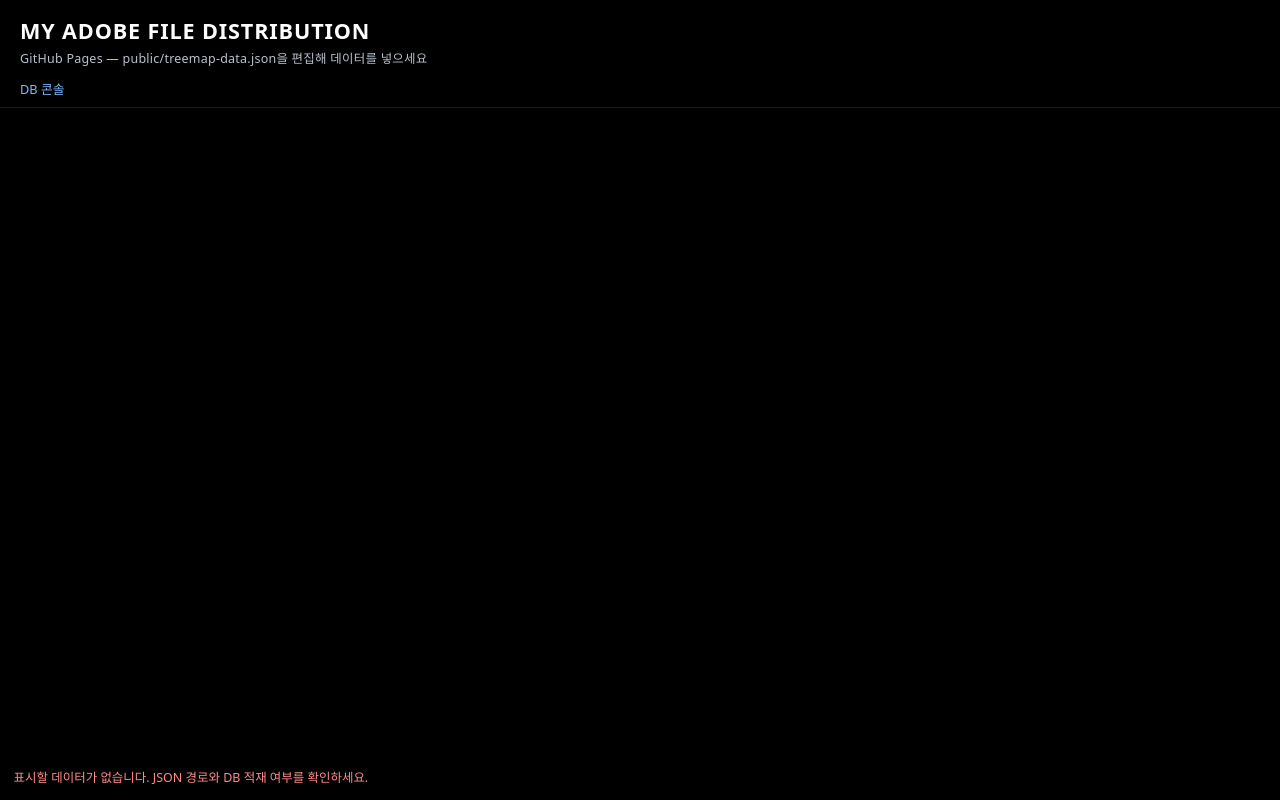
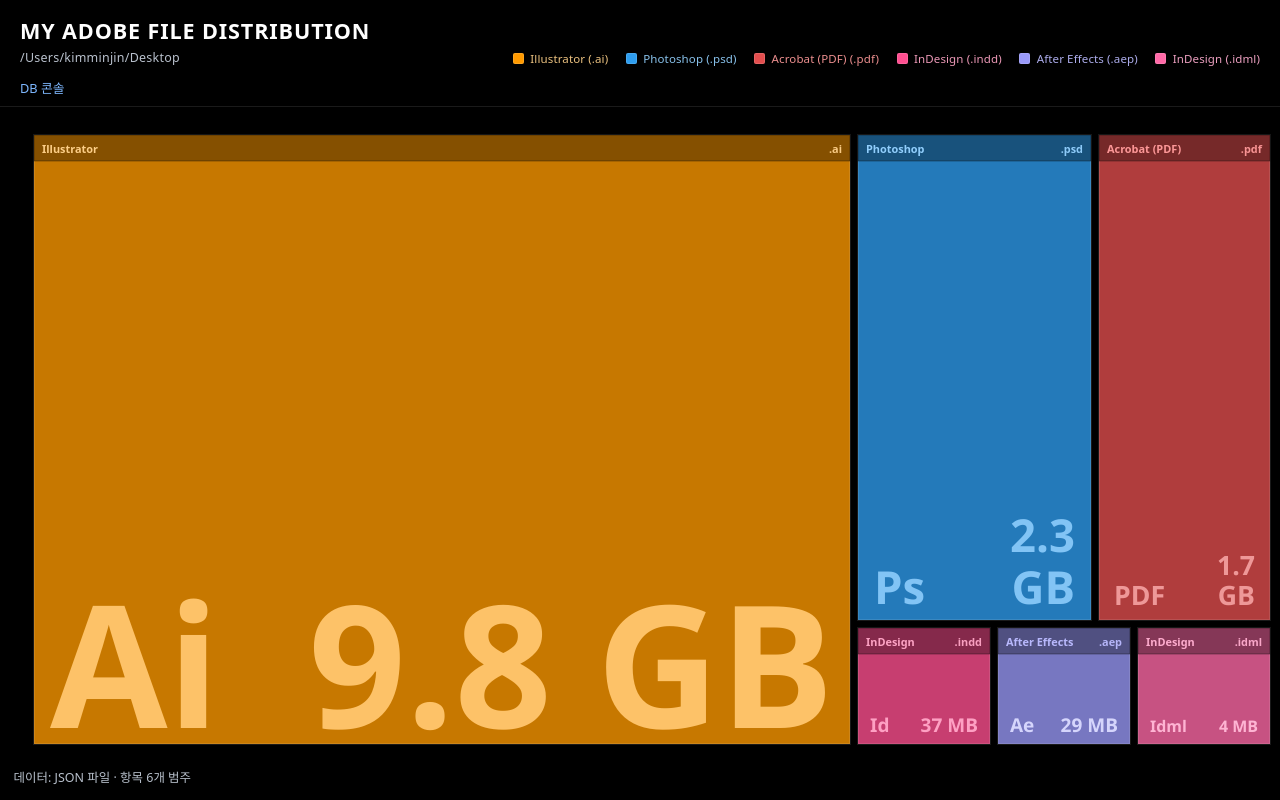
Before and after one commit to quartzyamii/InfoVi0402, a website: page public/treemap.html in a window 1280 px wide. Drawn offline with nearby package versions, Linux system fonts and the light colour scheme; no server answers.

Commit message:
COMMIT MESSAGE2

```diff
--- a/public/treemap-data.json
+++ b/public/treemap-data.json
@@ -1,11 +1,211 @@
 {
   "title": "MY ADOBE FILE DISTRIBUTION",
-  "scanPath": "",
-  "scanPathDisplay": "GitHub Pages — public/treemap-data.json을 편집해 데이터를 넣으세요",
-  "source": "static",
-  "legend": [],
+  "scanPath": "/Users/kimminjin/Desktop",
+  "scanPathDisplay": "/Users/kimminjin/Desktop",
+  "source": "json",
+  "legend": [
+    {
+      "extension": ".ai",
+      "label": "Illustrator (.ai)",
+      "color": "#FF9A00",
+      "active": true
+    },
+    {
+      "extension": ".psd",
+      "label": "Photoshop (.psd)",
+      "color": "#2E9DEF",
+      "active": true
+    },
+    {
+      "extension": ".pdf",
+      "label": "Acrobat (PDF) (.pdf)",
+      "color": "#E24E4E",
+      "active": true
+    },
+    {
+      "extension": ".indd",
+      "label": "InDesign (.indd)",
+      "color": "#FF4F90",
+      "active": true
+    },
+    {
+      "extension": ".aep",
+      "label": "After Effects (.aep)",
+      "color": "#9999F8",
+      "active": true
+    },
+    {
+      "extension": ".idml",
+      "label": "InDesign (.idml)",
+      "color": "#FF69A7",
+      "active": true
+    }
+  ],
   "tree": {
     "name": "root",
-    "children": []
+    "children": [
+      {
+        "name": "Illustrator .ai",
+        "headerLeft": "Illustrator",
+        "headerRight": ".ai",
+        "color": "#FF9A00",
+        "extension": ".ai",
+        "legendLabel": "Illustrator (.ai)",
+        "totalSizeBytes": 10522669875,
+        "children": [
+          {
+            "name": "brand_kit_v3.ai",
+            "value": 3221225472,
+            "size_human": "3.0 GB",
+            "extension": ".ai"
+          },
+          {
+            "name": "illustrations_2024.ai",
+            "value": 2684354560,
+            "size_human": "2.5 GB",
+            "extension": ".ai"
+          },
+          {
+            "name": "icons_master.ai",
+            "value": 2147483648,
+            "size_human": "2.0 GB",
+            "extension": ".ai"
+          },
+          {
+            "name": "layout_export.ai",
+            "value": 1610612736,
+            "size_human": "1.5 GB",
+            "extension": ".ai"
+          },
+          {
+            "name": "misc_assets.ai",
+            "value": 818998059,
+            "size_human": "782 MB",
+            "extension": ".ai"
+          }
+        ]
+      },
+      {
+        "name": "Photoshop .psd",
+        "headerLeft": "Photoshop",
+        "headerRight": ".psd",
+        "color": "#2E9DEF",
+        "extension": ".psd",
+        "legendLabel": "Photoshop (.psd)",
+        "totalSizeBytes": 2470464266,
+        "children": [
+          {
+            "name": "composite_layers.psd",
+            "value": 1073741824,
+            "size_human": "1.0 GB",
+            "extension": ".psd"
+          },
+          {
+            "name": "retouch_batch.psd",
+            "value": 805306368,
+            "size_human": "768 MB",
+            "extension": ".psd"
+          },
+          {
+            "name": "textures.psd",
+            "value": 591415094,
+            "size_human": "564 MB",
+            "extension": ".psd"
+          }
+        ]
+      },
+      {
+        "name": "Acrobat (PDF) .pdf",
+        "headerLeft": "Acrobat (PDF)",
+        "headerRight": ".pdf",
+        "color": "#E24E4E",
+        "extension": ".pdf",
+        "legendLabel": "Acrobat (PDF) (.pdf)",
+        "totalSizeBytes": 1825361108,
+        "children": [
+          {
+            "name": "archive_manual.pdf",
+            "value": 805306368,
+            "size_human": "768 MB",
+            "extension": ".pdf"
+          },
+          {
+            "name": "spec_sheets.pdf",
+            "value": 536870912,
+            "size_human": "512 MB",
+            "extension": ".pdf"
+          },
+          {
+            "name": "deliverables.pdf",
+            "value": 483193828,
+            "size_human": "461 MB",
+            "extension": ".pdf"
+          }
+        ]
+      },
+      {
+        "name": "InDesign .indd",
+        "headerLeft": "InDesign",
+        "headerRight": ".indd",
+        "color": "#FF4F90",
+        "extension": ".indd",
+        "legendLabel": "InDesign (.indd)",
+        "totalSizeBytes": 38797312,
+        "children": [
+          {
+            "name": "catalog_master.indd",
+            "value": 22020096,
+            "size_human": "21 MB",
+            "extension": ".indd"
+          },
+          {
+            "name": "brochure_v2.indd",
+            "value": 16777216,
+            "size_human": "16 MB",
+            "extension": ".indd"
+          }
+        ]
+      },
+      {
+        "name": "After Effects .aep",
+        "headerLeft": "After Effects",
+        "headerRight": ".aep",
+        "color": "#9999F8",
+        "extension": ".aep",
+        "legendLabel": "After Effects (.aep)",
+        "totalSizeBytes": 30408704,
+        "children": [
+          {
+            "name": "motion_pack.aep",
+            "value": 18874368,
+            "size_human": "18 MB",
+            "extension": ".aep"
+          },
+          {
+            "name": "lower_thirds.aep",
+            "value": 11534336,
+            "size_human": "11 MB",
+            "extension": ".aep"
+          }
+        ]
+      },
+      {
+        "name": "InDesign .idml",
+        "headerLeft": "InDesign",
+        "headerRight": ".idml",
+        "color": "#FF69A7",
+        "extension": ".idml",
+        "legendLabel": "InDesign (.idml)",
+        "totalSizeBytes": 4194304,
+        "children": [
+          {
+            "name": "export_package.idml",
+            "value": 4194304,
+            "size_human": "4 MB",
+            "extension": ".idml"
+          }
+        ]
+      }
+    ]
   }
 }
--- a/public/treemap.html
+++ b/public/treemap.html
@@ -26,6 +26,6 @@
       <p id="tmStatus" class="tm-status" role="status"></p>
     </main>
     <script src="https://cdn.jsdelivr.net/npm/d3@7/dist/d3.min.js"></script>
-    <script src="./treemap.js?v=ghpages1"></script>
+    <script src="./treemap.js?v=ghpages2"></script>
   </body>
 </html>
--- a/public/treemap.js
+++ b/public/treemap.js
@@ -734,6 +734,9 @@
 }
 
 async function fetchTreemapPayload() {
+  const tryApiFirst =
+    location.hostname !== "github.io" && location.protocol !== "file:";
+  if (tryApiFirst) {
     const apiUrl = new URL("/api/treemap-data", window.location.origin).href;
     try {
       const r = await fetch(`${apiUrl}?_=${Date.now()}`, {
@@ -745,7 +748,8 @@
         if (!data.error) return data;
       }
     } catch {
-    /* 네트워크 또는 GitHub Pages 등 API 없음 */
+      /* 네트워크 등 */
+    }
   }
   const staticUrl = new URL("treemap-data.json", window.location.href).href;
   const r2 = await fetch(`${staticUrl}?_=${Date.now()}`, {
```
Lines whose indentation alone changed are shown as unchanged.
